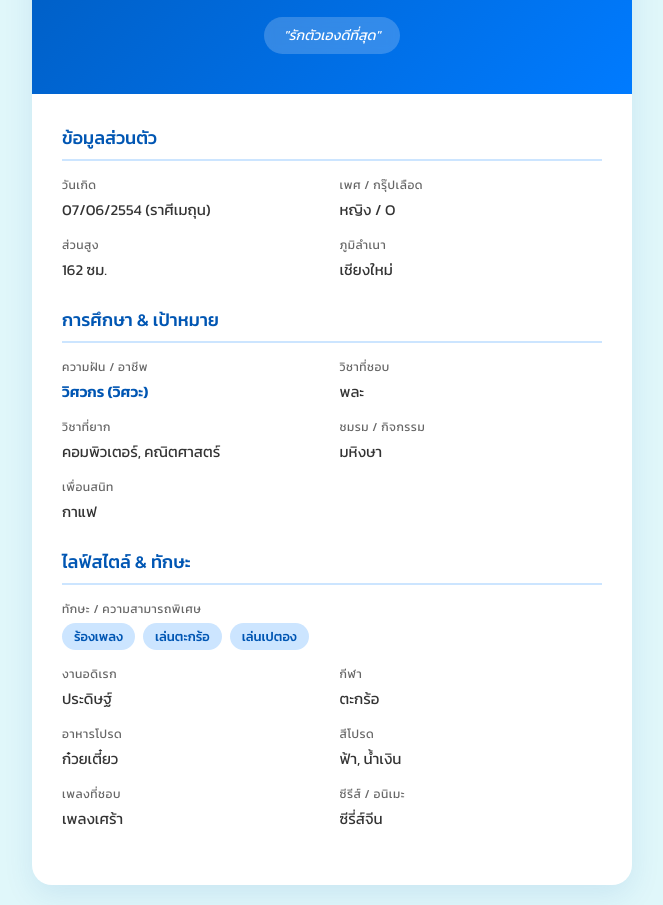
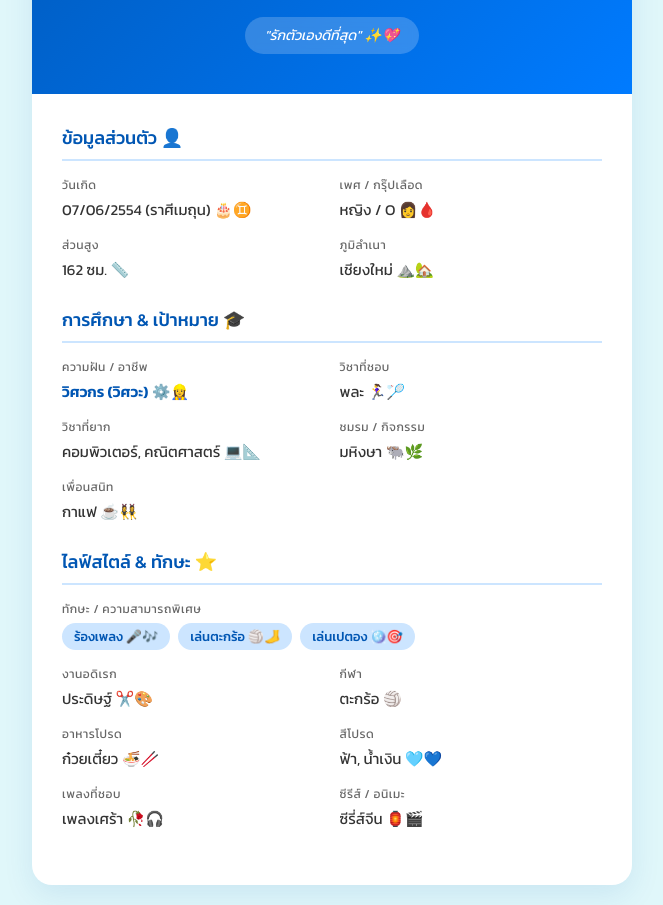
Before and after one commit to 22850-Boonyanuch/demo0, a plain HTML site: page index.html in a window 1280 px wide. Shown: the part 289-1194 px from the top of the page, without its empty margins (308-971 px from the left). Drawn offline with Linux system fonts and the light colour scheme.

Commit message:
Update index.html

```diff
--- a/index.html
+++ b/index.html
@@ -4,7 +4,6 @@
     <meta charset="UTF-8">
     <meta name="viewport" content="width=device-width, initial-scale=1.0">
     <title>Profile - น้องข้าวหอม</title>
-    <!-- นำเข้าฟอนต์สวยๆ จาก Google Fonts -->
     <link href="https://fonts.googleapis.com/css2?family=Kanit:wght@300;400;500;600&display=swap" rel="stylesheet">
 
     <style>
@@ -44,28 +43,27 @@
             color: white;
             text-align: center;
             padding: 40px 20px;
-            display: flex; /* ใช้ flex เพื่อจัดองค์ประกอบภายใน */
+            display: flex;
             flex-direction: column;
-            align-items: center; /* จัดกึ่งกลางแนวนอน */
+            align-items: center;
         }
 
-        /* สไตล์สำหรับรูปโปรไฟล์ที่เพิ่มเข้ามาใหม่ */
         .profile-img-container {
             width: 120px;
             height: 120px;
-            background-color: white; /* พื้นหลังสีขาวสำหรับรูป PNG ที่โปร่งใส */
-            border-radius: 50%; /* ทำให้เป็นวงกลม */
-            padding: 5px; /* เว้นวรรคระหว่างขอบกับรูปภาพ */
-            box-shadow: 0 4px 10px rgba(0,0,0,0.2); /* เพิ่มเงาให้รูปดูมีมิติ */
-            margin-bottom: 20px; /* เว้นระยะห่างด้านล่างก่อนถึงชื่อ */
+            background-color: white;
+            border-radius: 50%;
+            padding: 5px;
+            box-shadow: 0 4px 10px rgba(0,0,0,0.2);
+            margin-bottom: 20px;
             display: flex;
             justify-content: center;
             align-items: center;
-            overflow: hidden; /* ตัดส่วนที่ล้นวงกลมออก */
+            overflow: hidden;
         }
 
         .profile-img-container img {
-            max-width: 100%; /* ให้รูปขยายเต็มพื้นที่ container */
+            max-width: 100%;
             height: auto;
             display: block;
         }
@@ -162,77 +160,73 @@
 
     <div class="profile-card">
         <div class="header">
-            <!-- เพิ่มส่วนรูปโปรไฟล์ตรงนี้ -->
             <div class="profile-img-container">
                 <img src="https://e1.pngegg.com/pngimages/509/729/png-clipart-cartoon-character-standing-chowder-illustration.png" alt="รูปโปรไฟล์น้องข้าวหอม">
             </div>
 
             <h1>ด.ญ.บุณยานุช ปาปัน (ข้าวหอม)</h1>
             <h2>โรงเรียนจอมทอง | ชั้นมัธยมศึกษาปีที่ 3</h2>
-            <div class="motto">"รักตัวเองดีที่สุด"</div>
+            <div class="motto">"รักตัวเองดีที่สุด" ✨💖</div>
         </div>
 
         <div class="content">
-            <!-- ข้อมูลส่วนตัว -->
             <div class="section">
-                <div class="section-title">ข้อมูลส่วนตัว</div>
+                <div class="section-title">ข้อมูลส่วนตัว 👤</div>
                 <div class="info-grid">
                     <div class="info-item">
                         <span class="info-label">วันเกิด</span>
-                        <span class="info-value">07/06/2554 (ราศีเมถุน)</span>
+                        <span class="info-value">07/06/2554 (ราศีเมถุน) 🎂♊</span>
                     </div>
                     <div class="info-item">
                         <span class="info-label">เพศ / กรุ๊ปเลือด</span>
-                        <span class="info-value">หญิง / O</span>
+                        <span class="info-value">หญิง / O 👩🩸</span>
                     </div>
                     <div class="info-item">
                         <span class="info-label">ส่วนสูง</span>
-                        <span class="info-value">162 ซม.</span>
+                        <span class="info-value">162 ซม. 📏</span>
                     </div>
                     <div class="info-item">
                         <span class="info-label">ภูมิลำเนา</span>
-                        <span class="info-value">เชียงใหม่</span>
+                        <span class="info-value">เชียงใหม่ ⛰️🏡</span>
                     </div>
                 </div>
             </div>
 
-            <!-- การศึกษาและความฝัน -->
             <div class="section">
-                <div class="section-title">การศึกษา & เป้าหมาย</div>
+                <div class="section-title">การศึกษา & เป้าหมาย 🎓</div>
                 <div class="info-grid">
                     <div class="info-item">
                         <span class="info-label">ความฝัน / อาชีพ</span>
-                        <span class="info-value highlight">วิศวกร (วิศวะ)</span>
+                        <span class="info-value highlight">วิศวกร (วิศวะ) ⚙️👷‍♀️</span>
                     </div>
                     <div class="info-item">
                         <span class="info-label">วิชาที่ชอบ</span>
-                        <span class="info-value">พละ</span>
+                        <span class="info-value">พละ 🏃‍♀️🏸</span>
                     </div>
                     <div class="info-item">
                         <span class="info-label">วิชาที่ยาก</span>
-                        <span class="info-value">คอมพิวเตอร์, คณิตศาสตร์</span>
+                        <span class="info-value">คอมพิวเตอร์, คณิตศาสตร์ 💻📐</span>
                     </div>
                     <div class="info-item">
                         <span class="info-label">ชมรม / กิจกรรม</span>
-                        <span class="info-value">มหิงษา</span>
+                        <span class="info-value">มหิงษา 🐃🌿</span>
                     </div>
                     <div class="info-item">
                         <span class="info-label">เพื่อนสนิท</span>
-                        <span class="info-value">กาแฟ</span>
+                        <span class="info-value">กาแฟ ☕👯‍♀️</span>
                     </div>
                 </div>
             </div>
 
-            <!-- ความสนใจและทักษะ -->
             <div class="section">
-                <div class="section-title">ไลฟ์สไตล์ & ทักษะ</div>
+                <div class="section-title">ไลฟ์สไตล์ & ทักษะ ⭐</div>
                 <div class="info-grid" style="grid-template-columns: 1fr;">
                     <div class="info-item">
                         <span class="info-label">ทักษะ / ความสามารถพิเศษ</span>
                         <div class="tags">
-                            <span class="tag">ร้องเพลง</span>
-                            <span class="tag">เล่นตะกร้อ</span>
-                            <span class="tag">เล่นเปตอง</span>
+                            <span class="tag">ร้องเพลง 🎤🎶</span>
+                            <span class="tag">เล่นตะกร้อ 🏐🦶</span>
+                            <span class="tag">เล่นเปตอง 🪩🎯</span>
                         </div>
                     </div>
                 </div>
@@ -240,27 +234,27 @@
                 <div class="info-grid" style="margin-top: 15px;">
                     <div class="info-item">
                         <span class="info-label">งานอดิเรก</span>
-                        <span class="info-value">ประดิษฐ์</span>
+                        <span class="info-value">ประดิษฐ์ ✂️🎨</span>
                     </div>
                     <div class="info-item">
                         <span class="info-label">กีฬา</span>
-                        <span class="info-value">ตะกร้อ</span>
+                        <span class="info-value">ตะกร้อ 🏐</span>
                     </div>
                     <div class="info-item">
                         <span class="info-label">อาหารโปรด</span>
-                        <span class="info-value">ก๋วยเตี๋ยว</span>
+                        <span class="info-value">ก๋วยเตี๋ยว 🍜🥢</span>
                     </div>
                     <div class="info-item">
                         <span class="info-label">สีโปรด</span>
-                        <span class="info-value">ฟ้า, น้ำเงิน</span>
+                        <span class="info-value">ฟ้า, น้ำเงิน 🩵💙</span>
                     </div>
                     <div class="info-item">
                         <span class="info-label">เพลงที่ชอบ</span>
-                        <span class="info-value">เพลงเศร้า</span>
+                        <span class="info-value">เพลงเศร้า 🥀🎧</span>
                     </div>
                     <div class="info-item">
                         <span class="info-label">ซีรีส์ / อนิเมะ</span>
-                        <span class="info-value">ซีรี่ส์จีน</span>
+                        <span class="info-value">ซีรี่ส์จีน 🏮🎬</span>
                     </div>
                 </div>
             </div>
```
